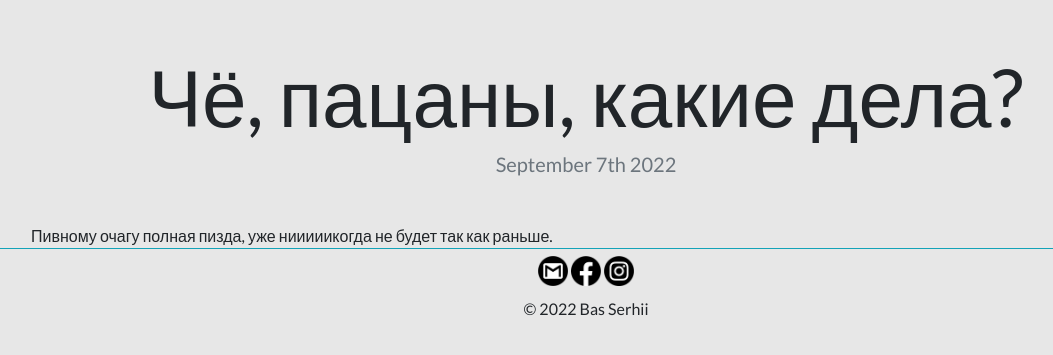
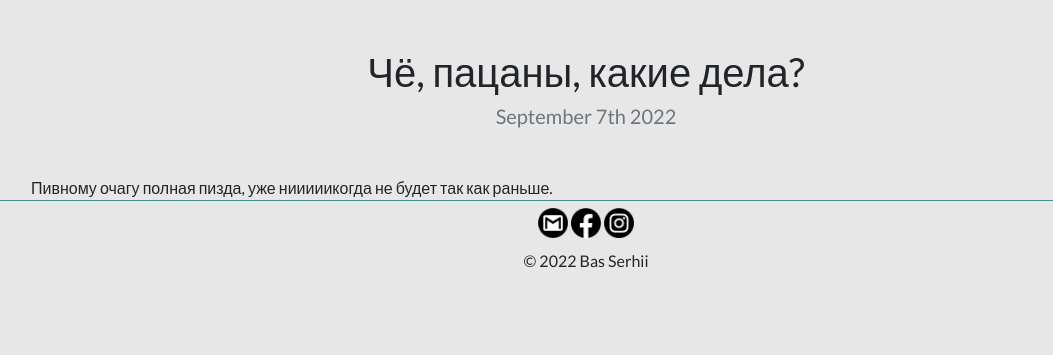
Before and after one commit to Enlyl/django4-portfolio-blog, a Django app: page /blog/12/ in a window 1280 px wide. Shown: the part 56-411 px from the top of the page, without its empty margins (54-1107 px from the left). Run offline with Django 4.2, Linux system fonts and the light colour scheme; data comes from the database, SQL or seed files in the repository; some libraries are stand-ins or nearby versions.

Commit message:
last update footer

```diff
--- a/portfolio/static/portfolio/custom.css
+++ b/portfolio/static/portfolio/custom.css
@@ -8,26 +8,16 @@
 
 body {
     font-family: 'Lato', sans-serif;
-     background-color: #E7E7E7;
+    background-color: #E7E7E7;
 }
 
 #blogtitle {
     font-size: 6rem;
 }
 
-@media (min-width: 992px) {
-    #hometext {
-        font-size: 4rem;
-    }
-    #blogdetailtitle {
-        font-size: 5rem;
-    }
-
-
 footer {
   border-top: 1px solid #14A3B8;
   text-align: center;
-  background-color: #E7E7E7;
   width: 100%; bottom: 0px;
   z-index: 5;
 }
```
